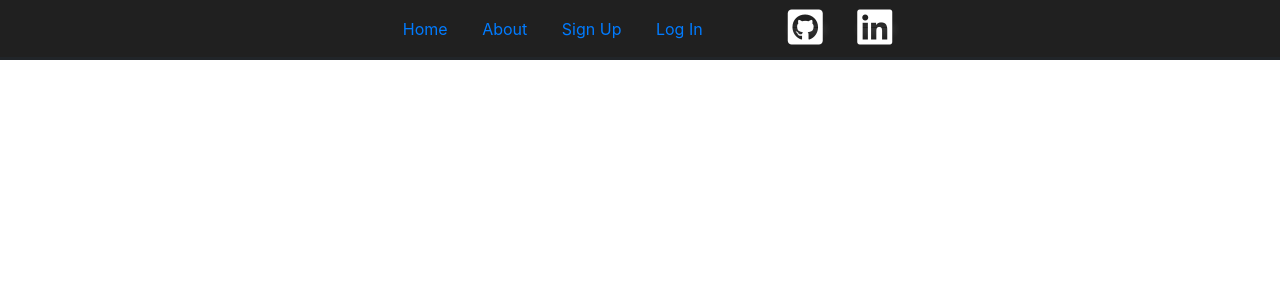
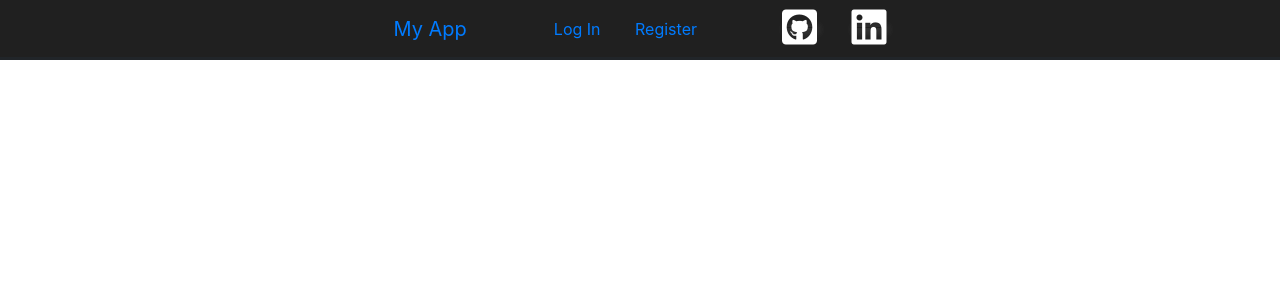
Before and after one commit to Rushyy96/Flask-App, a Flask app: page /login in a window 1280 px wide. Shown: the top 300 px of the page. Run offline with Flask 3, Linux system fonts and the light colour scheme; some libraries are stand-ins or nearby versions.

Commit message:
log-in conditional nav bar and routing

```diff
--- a/main.py
+++ b/main.py
@@ -1,6 +1,10 @@
-from website import create_app
+from website import create_app, login_required
+from flask import Flask, session
+
 
 app = create_app()
 
+
+
 if __name__ == '__main__':
     app.run(debug=True)
--- a/website/auth.py
+++ b/website/auth.py
@@ -1,6 +1,11 @@
-from flask import Blueprint, render_template
+from flask import Blueprint, redirect, render_template
 
 auth = Blueprint('auth', __name__)
+
+
+@auth.route('/')
+def root():
+    return render_template("layout.html")
 
 
 @auth.route('/login')
@@ -8,11 +13,11 @@ def login():
     return render_template("login.html")
 
 
+@auth.route('/register')
+def sign_up():
+    return render_template("register.html")
+
+
 @auth.route('/logout')
 def logout():
-    return "<p>logout</p>"
-
-
-@auth.route('/sign-up')
-def sign_up():
-    return render_template("signup.html")
+    return redirect("/")
--- /dev/null
+++ b/website/templates/change_password.html
@@ -0,0 +1,2 @@
+{% extends "layout.html" %}
+{% block title %}Change Password{% endblock %}
--- a/website/templates/layout.html
+++ b/website/templates/layout.html
@@ -14,30 +14,42 @@
     <link rel="stylesheet" href="../static/styles/general.css">
     <link rel="stylesheet" href="../static/styles/header.css">
     <link rel="stylesheet" href="../static/styles/sidebar.css">
-
-
   </head>
   <body>
-
     <div class="header">
+      <a class="navbar-brand" href="/">
+        <span class="blue">My App</span>
+      </a>
+        <button aria-controls="navbar" aria-expanded="false" aria-label="Toggle navigation" class="navbar-toggler" data-bs-target="#navbar" data-bs-toggle="collapse" type="button">
+          <span class="navbar-toggler-icon"></span>
+        </button>
       <div class="header-left">
         <nav>
+          {% if session["user_id"] %}
             <li class="menu">
-            <a href="/" style="text-decoration: none;">Home</a>
+              <a href="/home" style="text-decoration: none;">Home</a>
             </li>
             <li class="menu">
               <a href="/about" style="text-decoration: none;">About</a>
             </li>
             <li class="menu">
-            <a href="/sign-up" style="text-decoration: none;">Sign Up</a>
+              <a href="/change_password">Change Password</a>
             </li>
             <li class="menu">
-            <a href="/login" style="text-decoration: none;">Log In</a>
+              <a href="/logout">Log Out</a>
             </li>
+          {% else %}
+            <li class="menu">
+              <a href="/login">Log In</a>
+            </li>
+            <li class="menu">
+              <a href="/register">Register</a>
+            </li>
+          {% endif %}
         </nav>
       </div>
       <div class="header-right">
-        <i class="fab fa-github-square fa-2xl" id="github" aria-hidden="true"></i></i>
+        <i class="fab fa-github-square fa-2xl" id="github" aria-hidden="true"></i>
         <i class="fab fa-linkedin fa-2xl" id="linkedin" aria-hidden="true"></i>
       </div>
     </div>
--- a/website/templates/login.html
+++ b/website/templates/login.html
@@ -1,4 +1,2 @@
-{% extends "layout.html" %} {% block title %}Log In{% endblock %}
-{% block content %}
-
-{% endblock %}
+{% extends "layout.html" %}
+{% block title %}Log In{% endblock %}
```
Also changed, not shown: website/__init__.py (+16 -2 lines), website/views.py (+6 -1 lines), website/templates/register.html (renamed from website/templates/signup.html). Lines whose indentation alone changed are shown as unchanged.
